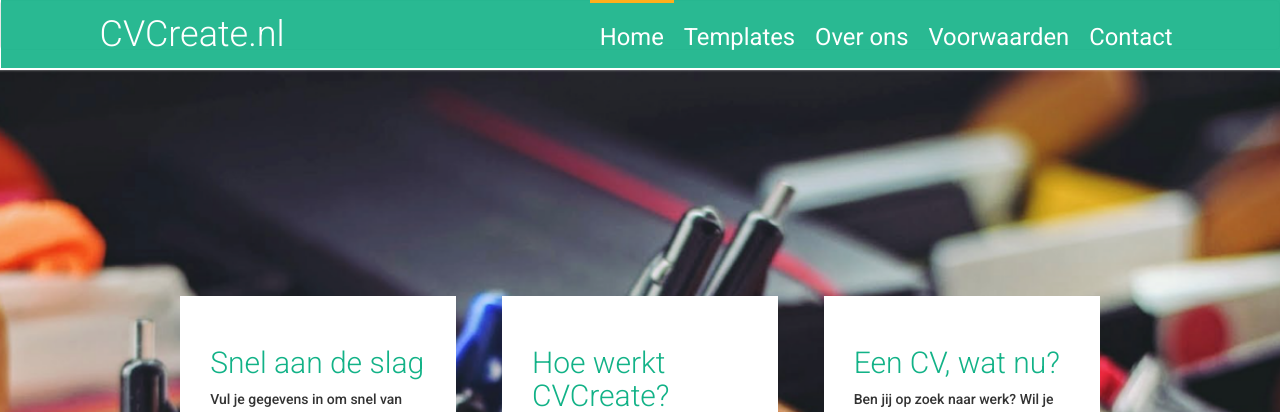
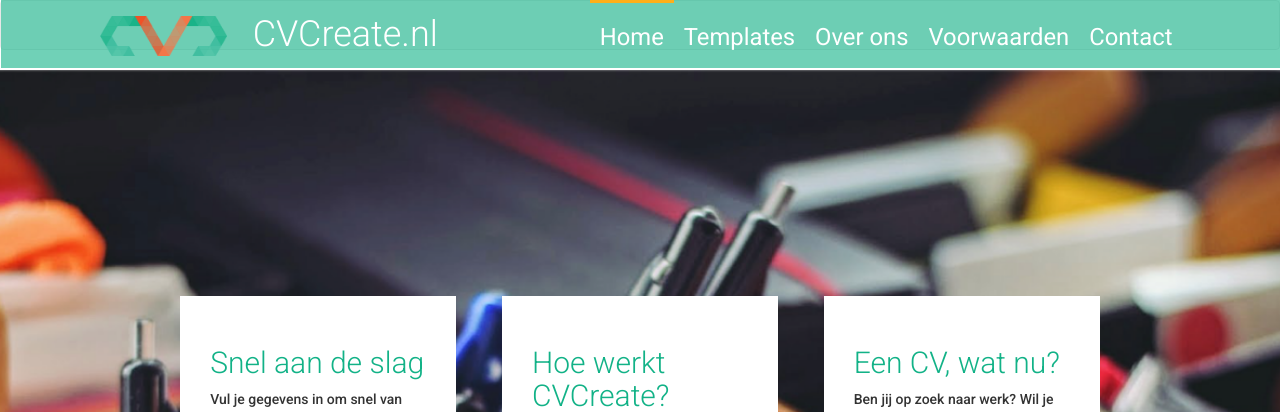
Before and after one commit to DemienD/CurriculumVitae_LineaOpus, a PHP site: page / in a window 1280 px wide. Shown: the top 412 px of the page. Run offline with PHP 8.4, Linux system fonts and the light colour scheme; some libraries are stand-ins or nearby versions.

Commit message:
Logo enzeaoix

```diff
--- a/inc/styles/main.css
+++ b/inc/styles/main.css
@@ -12,6 +12,11 @@ h1, h2, h3, h4, h5, h6 {
 
 h1 {
   color: #fff;
+}
+
+.logo {
+  height: 5vh;
+  padding-right: 2vw;
 }
 
 a {
@@ -29,7 +34,7 @@ ul {
   width: 100%;
   height: 8.5vh;
   line-height: 8.5vh;
-  background-color: rgba(18, 178, 135, .9);
+  background-color: rgba(18, 178, 135, .6);
   margin: 0;
   position: fixed;
   top: 0;
--- a/index.html
+++ b/index.html
@@ -22,7 +22,7 @@
           <span class="icon-bar"></span>
           <span class="icon-bar"></span>
         </button>
-        <a class="navbar-brand" href="#"><h1>CVCreate.nl</h1></a>
+        <a class="navbar-brand" href="#"><h1><img class='logo' src="images/Logo-blanc.png" alt="">CVCreate.nl</h1></a>
       </div>
       <div class="collapse navbar-collapse" id="collapsed-navbar">
         <ul class="nav navbar-right">
```
Also changed, not shown: images/Logo-blanc.png (added), images/Logo.png (added), 1 other file.
